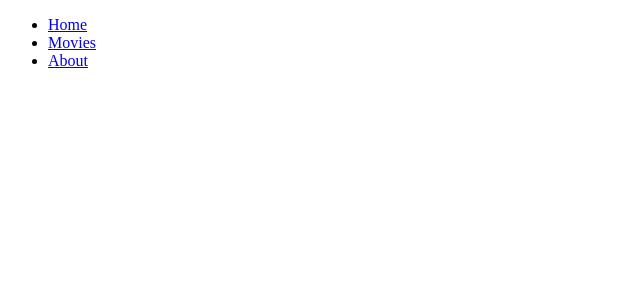
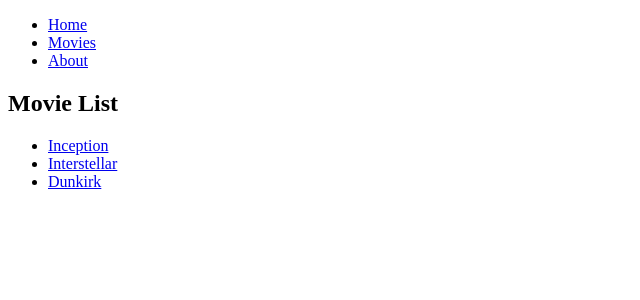
Before and after one commit to manavpandya/movie-library-tdd-example, a React (Create React App) app: page /movies in a window 1280 px wide. Before the commit this address had no page. Shown: the top 300 px of the page, without its empty margins (0-640 px from the left). Built offline with nearby package versions, Linux system fonts and the light colour scheme.

Commit message:
Added movie list component and its test suites

```diff
--- a/src/App.js
+++ b/src/App.js
@@ -2,6 +2,7 @@ import React from 'react';
 import { BrowserRouter as Router, Route, Routes } from 'react-router-dom';
 import SideNav from './components/SideNav';
 import Home from './components/Home';
+import MovieList from './pages/Movies';
 
 function App() {
   return (
@@ -10,6 +11,7 @@ function App() {
         <SideNav />
         <Routes>
           <Route path="/" element={<Home />} />
+          <Route path="/movies" element={<MovieList />} />
         </Routes>
       </div>
     </Router>
--- /dev/null
+++ b/src/components/MovieList.js
@@ -0,0 +1,23 @@
+import React from 'react';
+import { Link } from 'react-router-dom';
+
+const MovieList = ({ movies }) => {
+    if (!movies || movies.length === 0) {
+        return <p>No movies available</p>;
+    }
+
+    return (
+        <div>
+            <h2>Movie List</h2>
+            <ul>
+                {movies.map(movie => (
+                    <li key={movie.id}>
+                        <Link to={`/movies/${movie.id}`}>{movie.title}</Link>
+                    </li>
+                ))}
+            </ul>
+        </div>
+    );
+};
+
+export default MovieList;
--- /dev/null
+++ b/src/pages/Movies.js
@@ -0,0 +1,32 @@
+import React, { useState, useEffect } from 'react';
+import { Routes, Route } from 'react-router-dom';
+import MovieList from '../components/MovieList';
+// import MovieDetails from '../components/MovieDetails';
+// import SearchMovies from '../components/SearchMovies';
+
+const Movies = () => {
+    const [movies, setMovies] = useState([]);
+
+    useEffect(() => {
+        // Simulate fetching data from an API
+        const fetchMovies = () => [
+            { id: 1, title: 'Inception', description: 'A mind-bending thriller', director: 'Christopher Nolan' },
+            { id: 2, title: 'Interstellar', description: 'A journey through space and time', director: 'Christopher Nolan' },
+            { id: 3, title: 'Dunkirk', description: 'A WWII epic', director: 'Christopher Nolan' },
+        ];
+
+        const data = fetchMovies();
+        console.log('Fetched Movies:', data); // Log fetched data
+        setMovies(data);
+    }, []);
+
+    return (
+        <>
+            <Routes>
+                <Route path="/" element={<MovieList movies={movies} />} />
+            </Routes>
+        </>
+    );
+};
+
+export default Movies;
```
Also changed, not shown: 1 other file (tests, documents, lock files or other folders).
